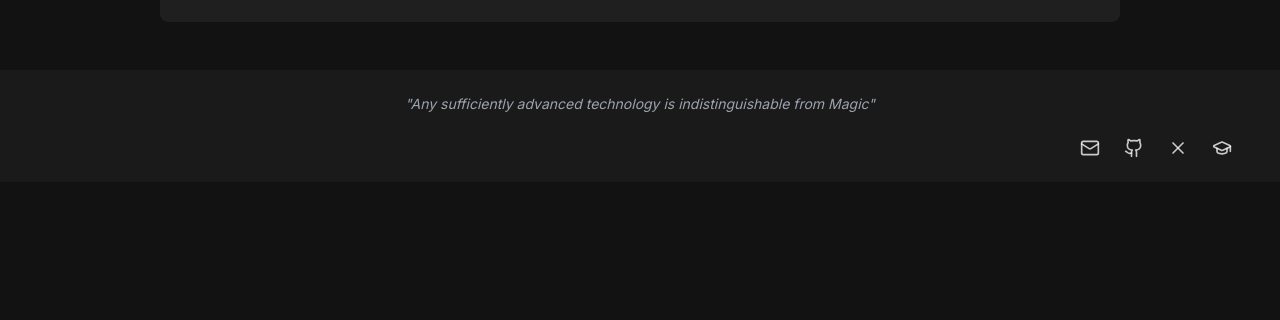
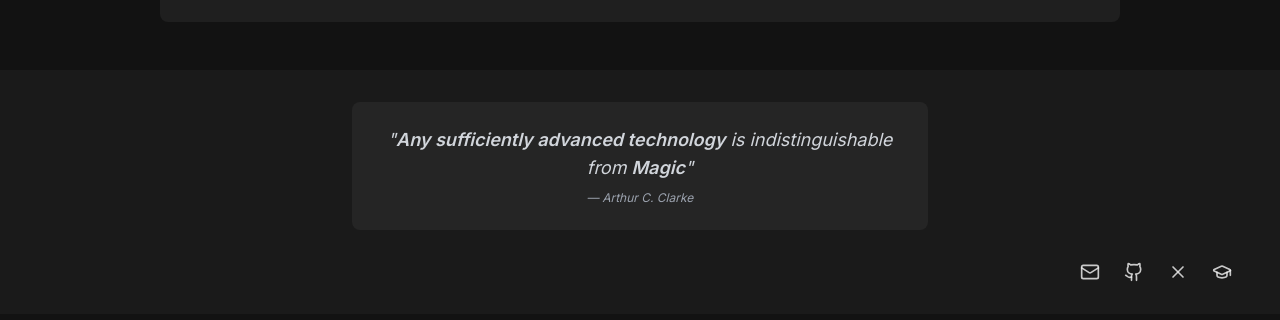
Before and after one commit to rohitsaluja1/personal-website, a React (Vite) app: page /blog in a window 1280 px wide. Shown: the part 350-670 px from the top of the page. Built offline with nearby package versions, Linux system fonts and the light colour scheme.

Commit message:
Improve code quality
The prompt requested improvements to the existing code.
</

```diff
--- a/src/components/Footer.tsx
+++ b/src/components/Footer.tsx
@@ -18,12 +18,17 @@ const Footer = () => {
   ];
 
   return (
-    <footer className={`${theme === 'light' ? 'bg-[#f1f1f1]' : 'bg-[#1a1a1a]'} py-6`}>
+    <footer className={`${theme === 'light' ? 'bg-[#f1f1f1]' : 'bg-[#1a1a1a]'} py-8`}>
       <div className="container max-w-7xl mx-auto px-6 md:px-12">
-        <div className="flex justify-center mb-6">
-          <p className={`text-sm ${theme === 'light' ? 'text-gray-600' : 'text-gray-400'} italic`}>
-            "Any sufficiently advanced technology is indistinguishable from Magic"
-          </p>
+        <div className="flex justify-center mb-8">
+          <div className={`${theme === 'light' ? 'bg-gray-100' : 'bg-[#252525]'} px-8 py-6 rounded-lg max-w-xl text-center`}>
+            <p className={`text-base md:text-lg ${theme === 'light' ? 'text-gray-600' : 'text-gray-300'} italic`}>
+              "<span className="font-semibold">Any sufficiently advanced technology</span> is indistinguishable from <span className="font-semibold">Magic</span>"
+              <span className={`block mt-2 text-xs ${theme === 'light' ? 'text-gray-500' : 'text-gray-400'}`}>
+                — Arthur C. Clarke
+              </span>
+            </p>
+          </div>
         </div>
 
         <div className="flex justify-end items-center">
```
